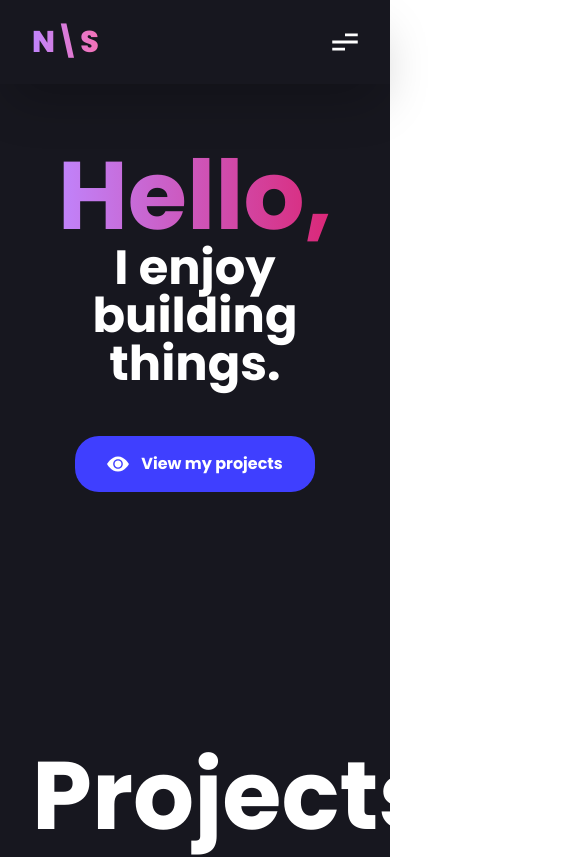
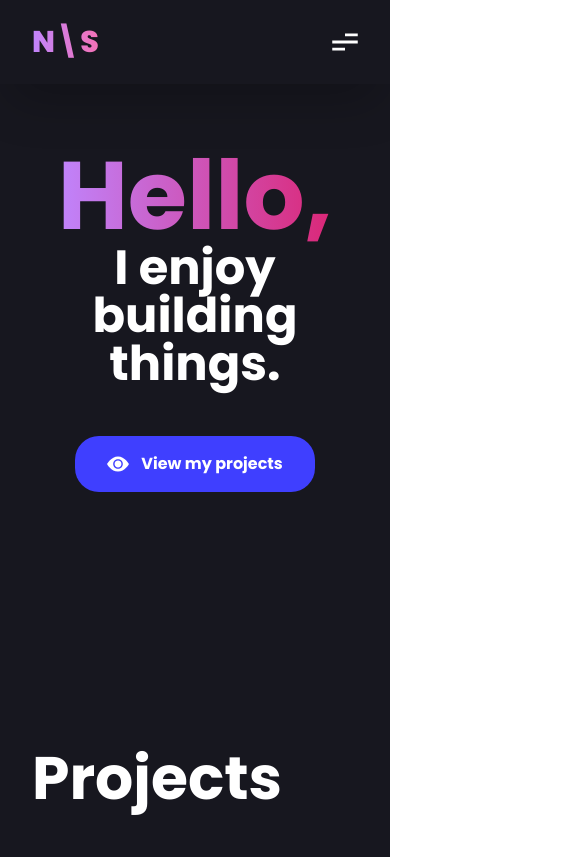
Before and after one commit to nwsop/ns-portfolio, a Next.js app in the folder portfolio/: page / in a window 390 px wide. Shown: the top 857 px of the page, 575 px wide, since content can reach past the window. Built offline with nearby package versions, Linux system fonts and the light colour scheme.

Commit message:
Mobile fixes (#4)
* Container Update

* Updated text sizes for headers

- Seems on mobile, the "Experience" heading is too long, causing issues

```diff
--- a/portfolio/components/Experience.js
+++ b/portfolio/components/Experience.js
@@ -10,7 +10,7 @@ const Experience = () => {
         <div>
 		<div class="container mt-64 flex justify-between items-center mx-auto px-8 md:px-14 lg:px-24 w-full">
 			<section class="w-full">
-				<h2 class="secondary-title text-8xl font-bold">Experience</h2>
+				<h2 class="secondary-title text-6xl md:text-7xl lg:text-8xl font-bold break-normal">Experience</h2>
 				<p class="section-paragraph text-xl">These are my most recent positions.</p>
 
 				<div class="space-y-12 my-16">
--- a/portfolio/components/Skills.js
+++ b/portfolio/components/Skills.js
@@ -5,7 +5,7 @@ const Skills = () => {
         <div>
             <div class="container mt-64 flex flex-wrap justify-between items-center mx-auto px-8 md:px-14 lg:px-24 w-full">
 			<section className="w-full">
-				<h2 id="skills" class="secondary-title text-8xl font-bold">Skills</h2>
+				<h2 id="skills" class="secondary-title text-6xl md:text-7xl lg:text-8xl font-bold">Skills</h2>
 
 				<div className='flex flex-wrap grid-cols-1 md:grid-cols-2 lg:grid-cols-2 w-full  ml-7'>
                 <div className="space-y-2 my-8 mb-64 w-1/2">
--- a/portfolio/components/Work.js
+++ b/portfolio/components/Work.js
@@ -5,7 +5,7 @@ const Work = () => {
         <div>
             <div className="container mt-64 flex justify-between items-center mx-auto px-8 md:px-14 lg:px-24 w-full">
 			<section className="w-full">
-				<h2 className="secondary-title text-8xl font-bold">Projects</h2>
+				<h2 className="secondary-title text-6xl md:text-7xl lg:text-8xl font-bold">Projects</h2>
 				<p className="section-paragraph"></p>
 
 				<div className="space-y-12 my-16">
```
